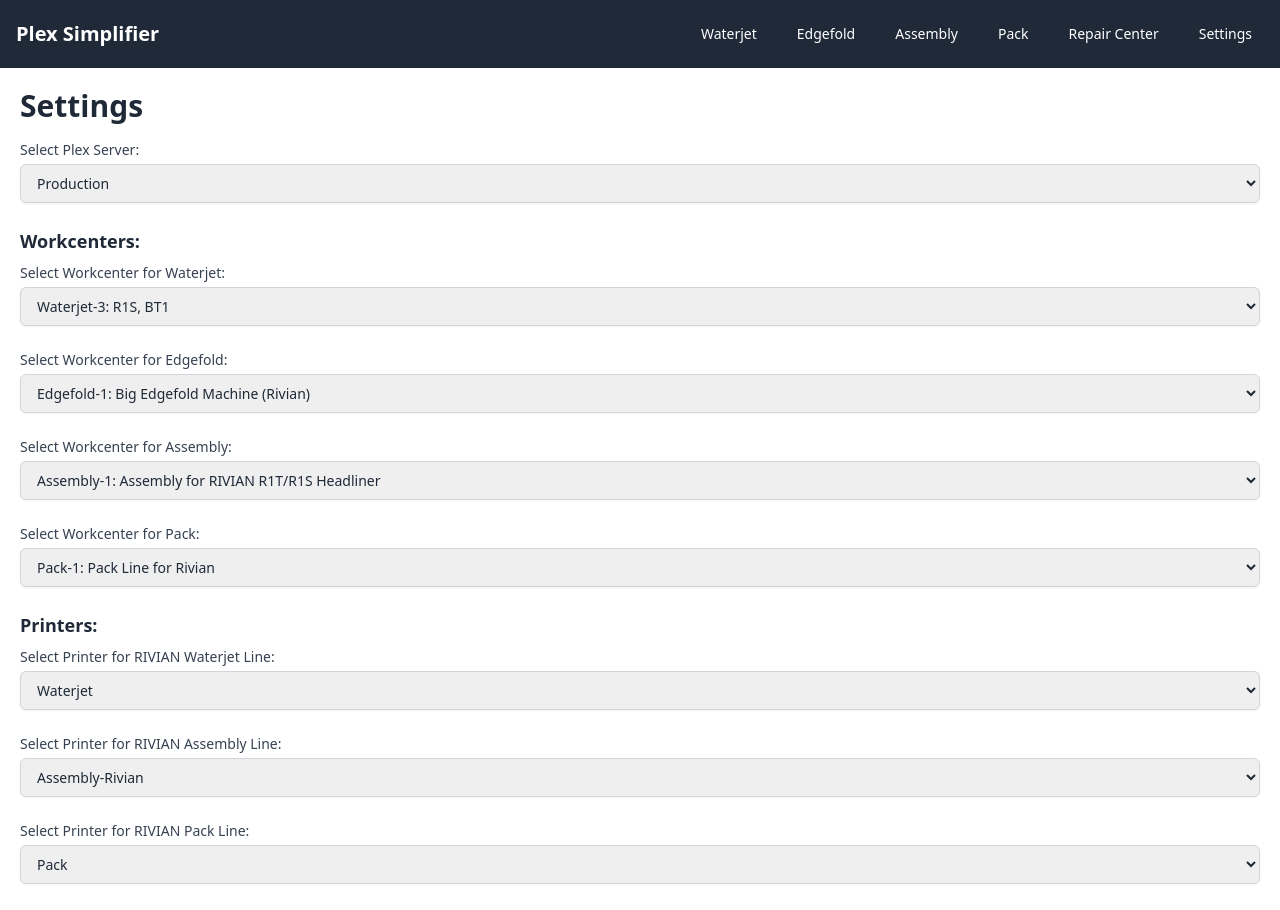
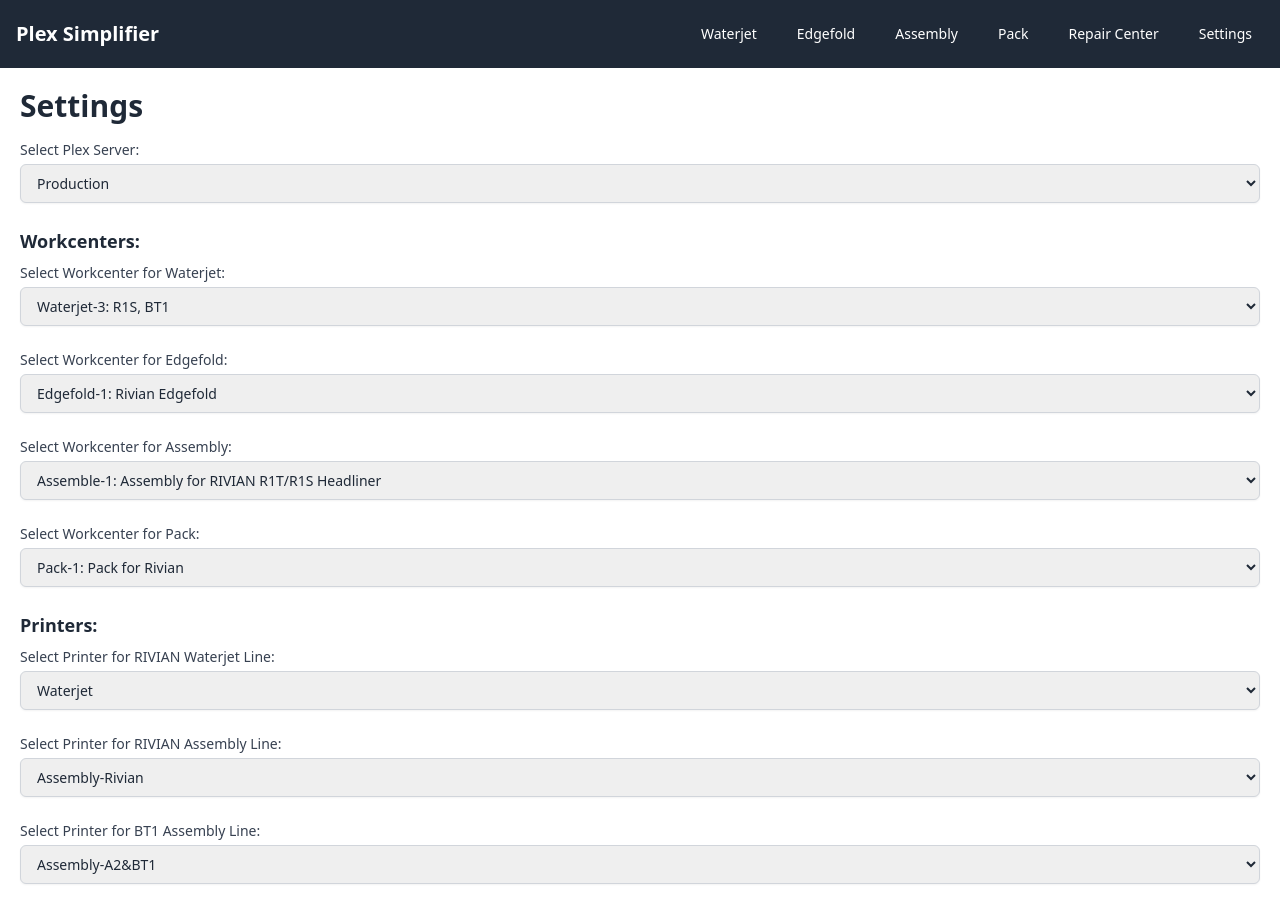
Before and after one commit to terryli-vt/plex-production-simplifier, a React (Vite) app in the folder client/: page /settings in a window 1280 px wide. Shown: the top 910 px of the page. Built offline with nearby package versions, Linux system fonts and the light colour scheme.

Commit message:
Small tweak on move container

```diff
--- a/client/src/pages/Assembly.tsx
+++ b/client/src/pages/Assembly.tsx
@@ -54,6 +54,13 @@
   // Loading state for ScanInput (Idle, Loading, Ready)
   const [scanStatus, setScanStatus] = useState<string>("Idle");
   const [lastSerial, setLastSerial] = useState<string | null>(null);
+  let prevLocation = "Edgefold-1";
+  let currLocation = "Assemble-1";
+  // if we're working with BT1
+  if (workcenterKey === "75077") {
+    prevLocation = "Edgefold-2";
+    currLocation = "Assemble-2";
+  }
 
   // handle the scanned result
   const handleScan = async (serialNo: string) => {
@@ -74,7 +81,7 @@
 
         // Loop through each serial number and call `moveContainer`
         for (const loadedSerialNo of response) {
-          await api.moveContainer(loadedSerialNo, "Edgefold-1");
+          await api.moveContainer(loadedSerialNo, prevLocation);
           // logMessage(`Unloaded serial number: ${loadedSerialNo} ✔️`);
         }
         logMessage("All loaded serials are unloaded ✔️");
@@ -103,13 +110,14 @@
       // logMessage("Substrate part number matched ✔️");
 
       // Check if the container is edgefolded
-      if (String(response.containerInfo["Operation"]) !== "Edgefold") {
+      // For BT1 Hybrid, the previous operation is waterjet
+      /* if (String(response.containerInfo["Operation"]) !== "Edgefold") {
         throw new Error(
           `This container is not in edgefold operation. Current operation: ${response.containerInfo["Operation"]}`
         );
-      }
+      } */
 
-      response = await api.moveContainer(serialNo, "Assemble-1");
+      response = await api.moveContainer(serialNo, currLocation);
       // logMessage(response.message); // move container success
       //logMessage("Ready for production ✔️");
       //logMessage("Recording production, please wait... ⏳");
@@ -121,7 +129,7 @@
 
       await handleInfoUpdate(); // Refresh workcenter info
 
-      response = await api.printLabel(newSerialNo, "Assemble-1");
+      response = await api.printLabel(newSerialNo, currLocation);
       logMessage("Success!", "#00CC66");
     } catch (error: any) {
       if (error.message === `Container is inactive.`) {
--- a/client/src/pages/Pack.tsx
+++ b/client/src/pages/Pack.tsx
@@ -50,6 +50,15 @@
   const [isPacking, setIsPacking] = useState(false);
   const [isChangingList, setIsChangingList] = useState(false); // for handling list changes (like hold or unload)
 
+  // For RIVIAN
+  let prevLocation = "Assemble-1";
+  let currLocation = "Pack-1";
+  // if we're working with BT1
+  if (workcenterKey !== "74895") {
+    prevLocation = "Assemble-2";
+    currLocation = "Pack-2";
+  }
+
   const updateList = async (partNo: string) => {
     try {
       const loadedSerial = await api.getLoadedSerial(
@@ -73,7 +82,7 @@
 
     try {
       // Change serial's location back to assembly station
-      await api.moveContainer(serialNo, "RIVIAN");
+      await api.moveContainer(serialNo, prevLocation);
       logMessage(`Container ${serialNo} is unloaded ✔️`, "#00CC66");
       await updateList(workcenterInfo!["Part Number"] as string); // Refresh the list
     } catch (error: any) {
@@ -93,7 +102,7 @@
 
     try {
       // Change serial's location back to assembly station
-      await api.moveContainer(serialNo, "RIVIAN");
+      await api.moveContainer(serialNo, prevLocation);
       await api.changeContainerStatus(serialNo, "Hold");
       logMessage(`Container ${serialNo} is on hold ✔️`, "#00CC66");
       await updateList(workcenterInfo!["Part Number"] as string); // Refresh the list
@@ -191,7 +200,7 @@
         );
       }
 
-      response = await api.moveContainer(serialNo, "Pack-Rivian");
+      response = await api.moveContainer(serialNo, currLocation);
       await updateList(workcenterPartNo as string); // Refresh the list
       logMessage(`${serialNo} is packed ✔️`, "#00CC66");
     } catch (error: any) {
--- a/client/src/pages/Settings.tsx
+++ b/client/src/pages/Settings.tsx
@@ -14,7 +14,8 @@
   assemblyWorkcenter: string;
   packWorkcenter: string;
   waterjetPrinter: string;
-  assemblyPrinter: string;
+  assemblyRivianPrinter: string;
+  assemblyBT1Printer: string;
   packPrinter: string;
   packMode: string;
   autoPrint: boolean;
@@ -34,24 +35,26 @@
     ],
 
     edgefoldWorkcenterOptions: [
-      { key: "Edgefold-1: Big Edgefold Machine (Rivian)", value: "74883" },
-      { key: "Edgefold-2: Small Edgefold Machine (BT1, A2LL)", value: "74887" },
+      { key: "Edgefold-1: Rivian Edgefold", value: "74883" },
+      /* { key: "Edgefold-2: Small Edgefold Machine (BT1, A2LL)", value: "74887" }, */
+      { key: "Edgefold-3: BT1 Edgefold", value: "75141" },
     ],
 
     assemblyWorkcenterOptions: [
       {
-        key: "Assembly-1: Assembly for RIVIAN R1T/R1S Headliner",
+        key: "Assemble-1: Assembly for RIVIAN R1T/R1S Headliner",
         value: "72323",
       },
       {
-        key: "Assembly-2: Assembly for A2LL, BT1 Sunroof / Hybrid",
+        key: "Assemble-2: Assembly for A2LL, BT1 Sunroof / Hybrid",
         value: "75077",
       },
     ],
 
     packWorkcenterOptions: [
-      { key: "Pack-1: Pack Line for Rivian", value: "74895" },
-      { key: "Pack-6: Pack line for BT1 Fullroof", value: "75079" },
+      { key: "Pack-1: Pack for Rivian", value: "74895" },
+      { key: "Pack-2: Pack for BT1 Sunroof / Hybrid", value: "74916" },
+      { key: "Pack-6: Pack for BT1 Fullroof", value: "75079" },
     ],
 
     waterjetPrinterOptions: [
@@ -64,8 +67,17 @@
       { key: "Toyota Backup", value: "10.24.3.159" },
     ],
 
-    assemblyPrinterOptions: [
+    assemblyRivianPrinterOptions: [
       { key: "Assembly-Rivian", value: "10.24.3.6" },
+      { key: "Zebra S4 Backup (1st floor)", value: "10.24.2.134" },
+      { key: "Zebra S5 (1st floor)", value: "10.24.2.1" },
+      { key: "Zebra S6 (2nd floor)", value: "10.24.3.19" },
+      { key: "Test", value: "10.24.3.239" },
+      { key: "Waterjet", value: "10.24.1.61" },
+      { key: "Toyota Backup", value: "10.24.3.159" },
+    ],
+
+    assemblyBT1PrinterOptions: [
       { key: "Assembly-A2&BT1", value: "10.24.2.138" },
       { key: "Zebra S4 Backup (1st floor)", value: "10.24.2.134" },
       { key: "Zebra S5 (1st floor)", value: "10.24.2.1" },
@@ -130,9 +142,13 @@
       options.waterjetPrinterOptions,
       "waterjetPrinter"
     ),
-    assemblyPrinter: getDefaultValue(
-      options.assemblyPrinterOptions,
-      "assemblyPrinter"
+    assemblyRivianPrinter: getDefaultValue(
+      options.assemblyRivianPrinterOptions,
+      "assemblyRivianPrinter"
+    ),
+    assemblyBT1Printer: getDefaultValue(
+      options.assemblyBT1PrinterOptions,
+      "assemblyBT1Printer"
     ),
     packPrinter: getDefaultValue(options.packPrinterOptions, "packPrinter"),
     packMode: getDefaultValue(options.packModeOptions, "packMode"),
@@ -297,20 +313,42 @@
       </div>
       <div className="mb-6">
         <label
-          htmlFor="assemblyPrinter"
+          htmlFor="assemblyRivianPrinter"
           className="block text-sm font-medium text-gray-700"
         >
           Select Printer for RIVIAN Assembly Line:
         </label>
         <select
-          id="assemblyPrinter"
-          value={settings.assemblyPrinter}
+          id="assemblyRivianPrinter"
+          value={settings.assemblyRivianPrinter}
           onChange={(e) =>
-            handleSettingChange("assemblyPrinter", e.target.value)
+            handleSettingChange("assemblyRivianPrinter", e.target.value)
           }
           className="mt-1 block w-full py-2 px-3 border border-gray-300 rounded-md shadow-sm focus:outline-none focus:ring-blue-500 focus:border-blue-500 sm:text-sm"
         >
-          {options.assemblyPrinterOptions.map((option) => (
+          {options.assemblyRivianPrinterOptions.map((option) => (
+            <option key={option.key} value={option.value}>
+              {option.key}
+            </option>
+          ))}
+        </select>
+      </div>
+      <div className="mb-6">
+        <label
+          htmlFor="assemblyBT1Printer"
+          className="block text-sm font-medium text-gray-700"
+        >
+          Select Printer for BT1 Assembly Line:
+        </label>
+        <select
+          id="assemblyBT1Printer"
+          value={settings.assemblyBT1Printer}
+          onChange={(e) =>
+            handleSettingChange("assemblyBT1Printer", e.target.value)
+          }
+          className="mt-1 block w-full py-2 px-3 border border-gray-300 rounded-md shadow-sm focus:outline-none focus:ring-blue-500 focus:border-blue-500 sm:text-sm"
+        >
+          {options.assemblyBT1PrinterOptions.map((option) => (
             <option key={option.key} value={option.value}>
               {option.key}
             </option>
--- a/client/src/services/apiClient.ts
+++ b/client/src/services/apiClient.ts
@@ -27,8 +27,12 @@
   return localStorage.getItem("waterjetPrinter") || "10.24.1.61";
 };
 
-const getAssemblyPrinterIP = (): string => {
-  return localStorage.getItem("assemblyPrinter") || "10.24.3.6";
+const getAssemblyRivianPrinterIP = (): string => {
+  return localStorage.getItem("assemblyRivianPrinter") || "10.24.3.6";
+};
+
+const getAssemblyBT1PrinterIP = (): string => {
+  return localStorage.getItem("assemblyBT1Printer") || "10.24.2.138";
 };
 
 const getPackPrinterIP = (): string => {
@@ -319,7 +323,9 @@
   if (workcenterName === "Waterjet-3") {
     printerIP = getWaterjetPrinterIP();
   } else if (workcenterName === "Assemble-1") {
-    printerIP = getAssemblyPrinterIP();
+    printerIP = getAssemblyRivianPrinterIP();
+  } else if (workcenterName === "Assemble-2") {
+    printerIP = getAssemblyBT1PrinterIP();
   } else if (workcenterName === "Pack-1") {
     printerIP = getPackPrinterIP();
   }
```
